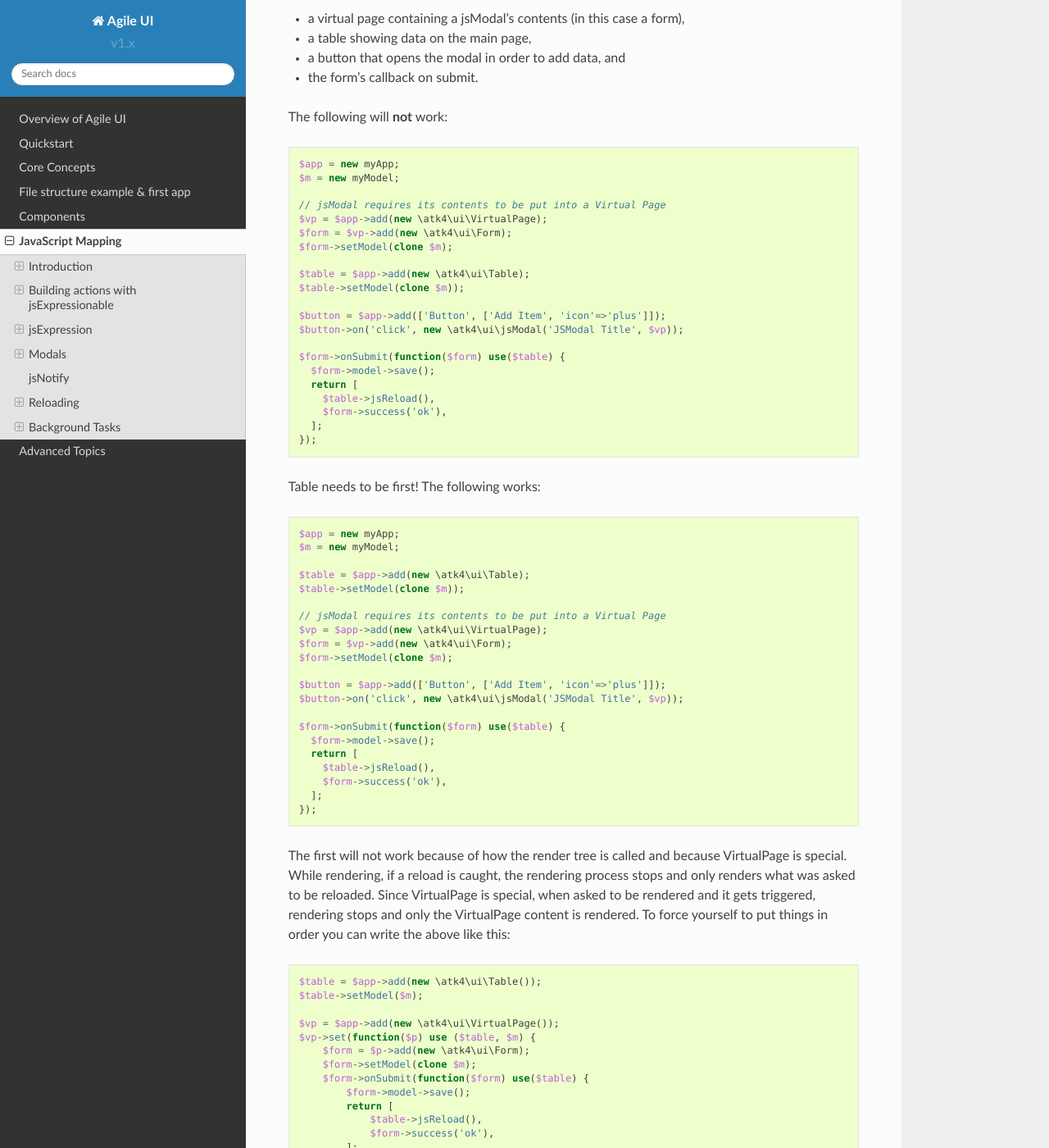
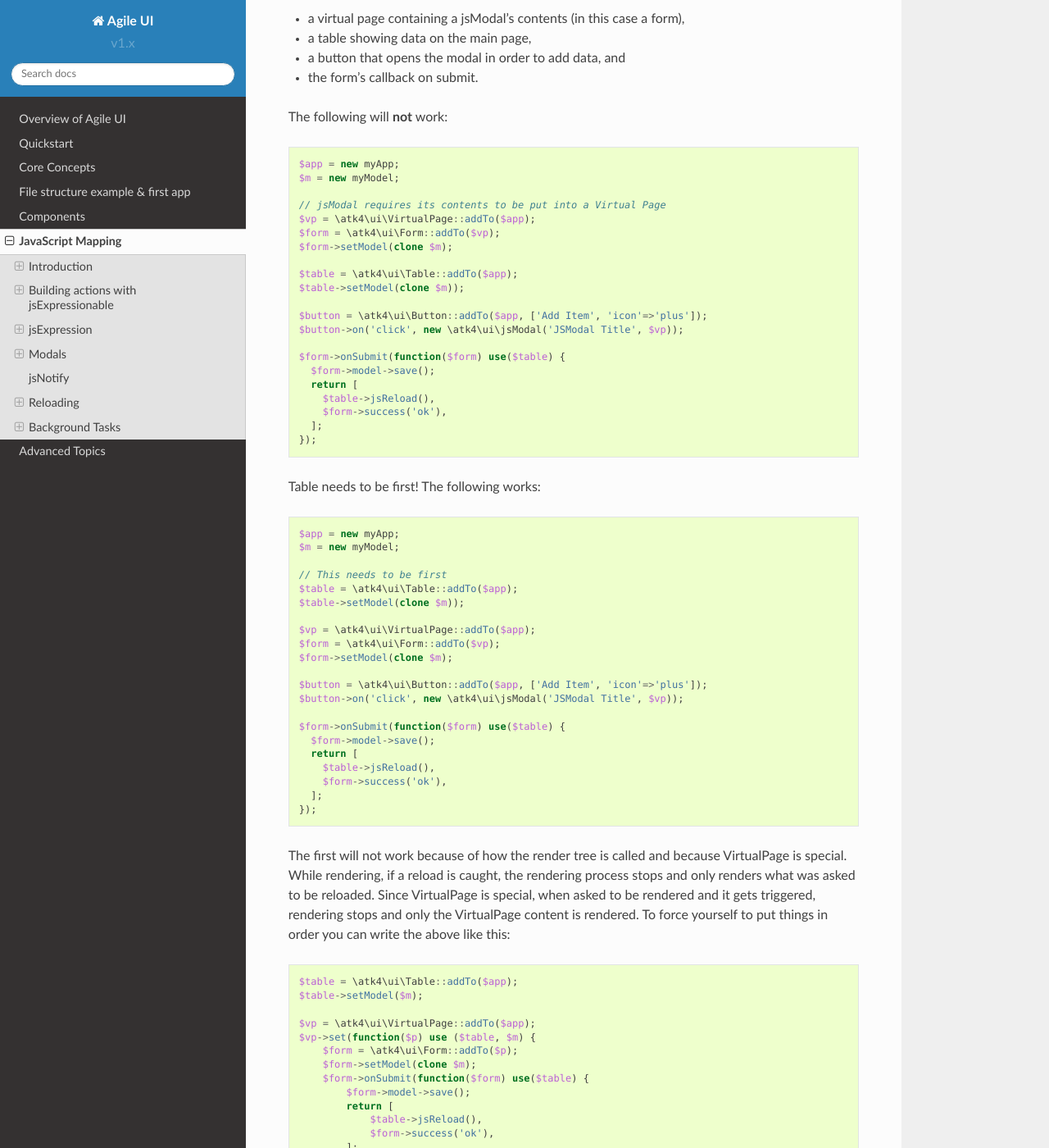
Before and after one commit to atk4/ui, a Sphinx documentation site: the page built from docs/js.rst, in a window 1280 px wide and 1400 px high, scrolled down 14191 px. Shown: the whole window at 82% size. Built offline with Sphinx 7.4.7 and the Read the Docs theme 2.0.0, drawn with Linux system fonts in a browser that asks for light colours; pages that are not in the unit, such as notebooks, are missing from menus; cross-references to code outside the pages are shown as plain code; some of the changed text lies outside the part shown.

Commit message:
Adressing review comments
Using ::addTo again

```diff
--- a/docs/js.rst
+++ b/docs/js.rst
@@ -90,11 +90,11 @@ Finally, you can specify the name of the JavaScript event::
 Agile UI also provides support for an `on` event binding. This allows to apply events on
 multiple elements::
 
-    $buttons = $app->add('View');
+    $buttons = View::addTo($app, ['ui' => 'basic buttons']);
 
-    $buttons->add(['Button', 'One']);
-    $buttons->add(['Button', 'Two']);
-    $buttons->add(['Button', 'Three']);
+    \atk4\ui\Button::addTo($buttons, ['One']);
+    \atk4\ui\Button::addTo($buttons, ['Two']);
+    \atk4\ui\Button::addTo($buttons, ['Three']);
 
     $buttons->on('click', '.button')->hide();
 
@@ -239,11 +239,11 @@ Several usage cases for plain `js()` method. The most basic scenario is to perfo
 
 The following code will show three buttons and clicking any one will hide it. Only a single action is created::
 
-    $buttons = new \atk4\ui\View;
+    $buttons = View::addTo($app, ['ui' => 'basic buttons']);
 
-    $buttons->add(['Button', 'One']);
-    $buttons->add(['Button', 'Two']);
-    $buttons->add(['Button', 'Three']);
+    \atk4\ui\Button::addTo($buttons, ['One']);
+    \atk4\ui\Button::addTo($buttons, ['Two']);
+    \atk4\ui\Button::addTo($buttons, ['Three']);
 
     $buttons->on('click', '.button')->hide();
 
@@ -259,11 +259,11 @@ The best example would be a :php:class:`Lister` with interactive elements.
 
 You can use both actions together. The next example will allow only one button to be active::
 
-    $buttons = $app->add('View');
+    $buttons = View::addTo($app, ['ui' => 'basic buttons']);
 
-    $b1 = $buttons->add(['Button', 'One']);
-    $b2 = $buttons->add(['Button', 'Two']);
-    $b3 = $buttons->add(['Button', 'Three']);
+    \atk4\ui\Button::addTo($buttons, ['One']);
+    \atk4\ui\Button::addTo($buttons, ['Two']);
+    \atk4\ui\Button::addTo($buttons, ['Three']);
 
     $buttons->on('click', '.button', $b3->js()->hide());
 
@@ -419,21 +419,21 @@ This class allows you to open modal dialogs and close them easily. It's based ar
 `.modal(), <https://fomantic-ui.com/modules/modal.html>`_ but integrates PHP callback for dynamically
 producing content of your dialog::
 
-    $modal = $app->add(['Modal', ['title' => 'Modal Title']]);
+    $modal = \atk4\ui\Modal::addTo($app, ['Modal Title']);
     $modal->set(function ($p) use ($modal) {
-        $p->add('LoremIpsum');
-        $p->add(['Button', 'Hide'])->on('click', $modal->hide());
+        \atk4\ui\LoremIpsum::addTo($p);
+        \atk4\ui\Button::addTo($p, ['Hide'])->on('click', $modal->hide());
     });
 
-    $app->add(['Button', 'Show'])->on('click', $modal->show());
+    \atk4\ui\Button::addTo($app, ['Show'])->on('click', $modal->show());
 
 Modal will render as a HTML `<div>` block but will be hidden. Alternatively you can use Modal without loadable content::
 
-    $modal = $app->add(['Modal', ['title' => 'Modal Title']]);
-    $modal->add('LoremIpsum');
-    $modal->add(['Button', 'Hide'])->on('click', $modal->hide());
+    $modal = \atk4\ui\Modal::addTo($app, ['Modal Title']);
+    \atk4\ui\LoremIpsum::addTo($modal);
+    \atk4\ui\Button::addTo($modal, ['Hide'])->on('click', $modal->hide());
 
-    $app->add(['Button', 'Show'])->on('click', $modal->show());
+    \atk4\ui\Button::addTo($app, ['Show'])->on('click', $modal->show());
 
 The second way is more convenient for creating static content, such as Terms of Service.
 
@@ -450,10 +450,10 @@ when the need to open a dialog box is not known in advance. This class is not
 a component, but rather an Action so you **must not** add it to the Render Tree.
 To accomplish that, use a :ref:`virtualpage`::
 
-    $vp = $app->add('VirtualPage');
-    $vp->add(['LoremIpsum', ['size' => 2]]);
+    $vp = \atk4\ui\VirtualPage::addTo($app);
+    \atk4\ui\LoremIpsum::addTo($vp, ['size' => 2]);
 
-    $app->add(['Button', ['Dynamic Modal']])
+    \atk4\ui\Button::addTo($app, ['Dynamic Modal'])
         ->on('click', new \atk4\ui\jsModal('My Popup Title', $vp->getURL('cut')));
 
 Note that this element is always destroyed as opposed to :php:class:`Modal`,
@@ -471,7 +471,7 @@ jsNotify
 
 Dynamic notifier used to display operation status::
 
-    $app->add(['Button', 'Test'])->on(
+    \atk4\ui\Button::addTo($app, ['Test'])->on(
       'click',
       (new \atk4\ui\jsNotify('Not yet implemented'))->setColor('red')
     );
@@ -480,10 +480,10 @@ A typical use case would be to provide visual feedback of an action after used p
 a Modal window with a Form. When user submits a form, its Submit handler will close modal in order to leave
 some feedback to the user. jsNotify can display a bar on top of the screen for some time::
 
-    $modal = $app->add(['Modal', 'Modal Title']);
+    $modal = \atk4\ui\Modal::addTo($app, ['Modal Title']);
 
     $modal->set(function ($p) use ($modal) {
-        $form = $p->add('Form');
+        $form = \atk4\ui\Form::addTo($p);
         $form->addField('name', null, ['caption'=>'Add your name']);
 
         $form->onSubmit(function ($f) use ($modal) {
@@ -498,7 +498,7 @@ some feedback to the user. jsNotify can display a bar on top of the screen for s
         });
     });
 
-    $app->add(['Button', 'Open Modal'])->on('click', $modal->show());
+    \atk4\ui\Button::addTo($app, ['Open Modal'])->on('click', $modal->show());
 
 .. php:method:: setIcon(color)
 .. php:method:: setTransition(openTransition, closeTransition)
@@ -530,8 +530,8 @@ other view::
 
     $m_book = new Book($db);
 
-    $f = $app->add('Form');
-    $t = $app->add('Table');
+    $f = \atk4\ui\Form::addTo($app);
+    $t = \atk4\ui\Table::addTo($app);
 
     $f->setModel($m_book);
 
@@ -566,14 +566,14 @@ The following will **not** work::
     $m = new myModel;
 
     // jsModal requires its contents to be put into a Virtual Page
-    $vp = $app->add(new \atk4\ui\VirtualPage);
-    $form = $vp->add(new \atk4\ui\Form);
+    $vp = \atk4\ui\VirtualPage::addTo($app);
+    $form = \atk4\ui\Form::addTo($vp);
     $form->setModel(clone $m);
 
-    $table = $app->add(new \atk4\ui\Table);
+    $table = \atk4\ui\Table::addTo($app);
     $table->setModel(clone $m));
 
-    $button = $app->add(['Button', ['Add Item', 'icon'=>'plus']]);
+    $button = \atk4\ui\Button::addTo($app, ['Add Item', 'icon'=>'plus']);
     $button->on('click', new \atk4\ui\jsModal('JSModal Title', $vp));
 
     $form->onSubmit(function($form) use($table) {
@@ -589,15 +589,15 @@ Table needs to be first! The following works::
     $app = new myApp;
     $m = new myModel;
 
-    $table = $app->add(new \atk4\ui\Table);
+    // This needs to be first
+    $table = \atk4\ui\Table::addTo($app);
     $table->setModel(clone $m));
 
-    // jsModal requires its contents to be put into a Virtual Page
-    $vp = $app->add(new \atk4\ui\VirtualPage);
-    $form = $vp->add(new \atk4\ui\Form);
+    $vp = \atk4\ui\VirtualPage::addTo($app);
+    $form = \atk4\ui\Form::addTo($vp);
     $form->setModel(clone $m);
 
-    $button = $app->add(['Button', ['Add Item', 'icon'=>'plus']]);
+    $button = \atk4\ui\Button::addTo($app, ['Add Item', 'icon'=>'plus']);
     $button->on('click', new \atk4\ui\jsModal('JSModal Title', $vp));
 
     $form->onSubmit(function($form) use($table) {
@@ -613,12 +613,12 @@ While rendering, if a reload is caught, the rendering process stops and only ren
 Since VirtualPage is special, when asked to be rendered and it gets triggered, rendering stops and only the
 VirtualPage content is rendered. To force yourself to put things in order you can write the above like this::
 
-    $table = $app->add(new \atk4\ui\Table());
+    $table = \atk4\ui\Table::addTo($app);
     $table->setModel($m);
 
-    $vp = $app->add(new \atk4\ui\VirtualPage());
+    $vp = \atk4\ui\VirtualPage::addTo($app);
     $vp->set(function($p) use ($table, $m) {
-        $form = $p->add(new \atk4\ui\Form);
+        $form = \atk4\ui\Form::addTo($p);
         $form->setModel(clone $m);
         $form->onSubmit(function($form) use($table) {
             $form->model->save();
@@ -629,7 +629,7 @@ VirtualPage content is rendered. To force yourself to put things in order you ca
         });
     });
 
-    $button = $app->add(['Button', ['Add Item', 'icon'=>'plus']]);
+    $button = \atk4\ui\Button::addTo($app, ['Add Item', 'icon'=>'plus']);
     $button->on('click', new \atk4\ui\jsModal('JSModal Title', $vp));
 
 Note that in no case you will be able to render the button *above* the table (because the button needs a
@@ -647,7 +647,7 @@ average of 5-10 seconds, so you'd like to user updated about the process. There
 
 The most basic approach is::
 
-    $button = $app->add(['Button', 'Process Image']);
+    $button = \atk4\ui\Button::addTo($app, ['Process Image']);
     $button->on('click', function() use($button, $image) {
 
         sleep(1); // $image->resize();
@@ -673,9 +673,9 @@ Server Sent Event (jsSSE)
 
 This class implements ability for your PHP code to send messages to the browser during process execution::
 
-    $button = $app->add(['Button', 'Process Image']);
+    $button = \atk4\ui\Button::addTo($app, ['Process Image']);
 
-    $sse = $app->add('jsSSE');
+    $sse = \atk4\ui\jsSSE::addTo($app);
 
     $button->on('click', $sse->set(function() use($sse, $button, $image) {
 
```
